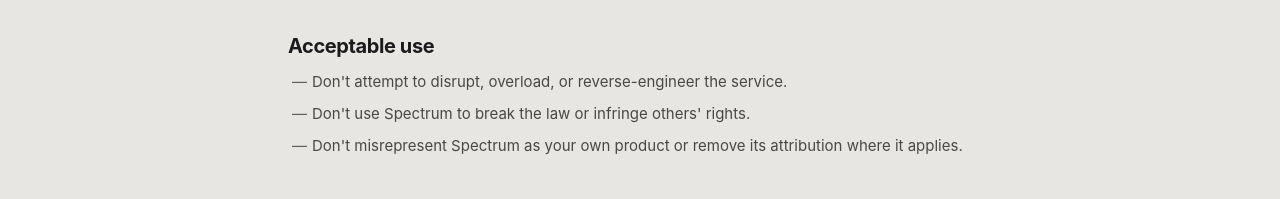
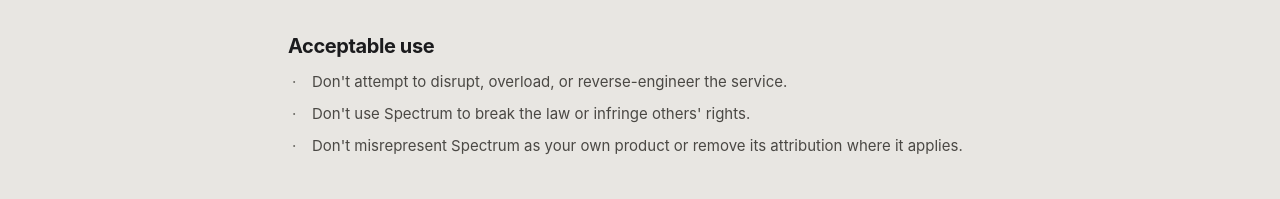
Before and after one commit to dominikkoenitzer/Spectrum, a Next.js app: page /terms in a window 1280 px wide. Shown: the part 469-668 px from the top of the page. Built offline with nearby package versions, Linux system fonts and the light colour scheme.

Commit message:
Use plain punctuation in place of the remaining em dashes

```diff
--- a/src/app/color-theory/ColorTheoryExperience.tsx
+++ b/src/app/color-theory/ColorTheoryExperience.tsx
@@ -153,7 +153,7 @@ const colors: ColorEntry[] = [
     ],
     brands: ['UPS', "Hershey's", 'Nespresso', 'Louis Vuitton', 'Timberland'],
     fact: "Brown doesn't exist on the visible spectrum. It's what the brain reads as dark, low-saturation orange, and changing its brightness context turns it back into 'orange.'" },
-  { name: 'Black', hex: '#111827', hue: '—',
+  { name: 'Black', hex: '#111827', hue: '',
     shades: ['#6B7280', '#374151', '#1F2937', '#111827', '#030712'],
     shadeNames: ['Gray', 'Charcoal', 'Graphite', 'Jet', 'Black'],
     complementary: { name: 'White', hex: '#FFFFFF' },
@@ -168,7 +168,7 @@ const colors: ColorEntry[] = [
     ],
     brands: ['Chanel', 'Nike', 'Apple', 'Adidas', 'Lamborghini'],
     fact: "The world's blackest material, Vantablack, absorbs 99.965% of light. After an artist bought exclusive rights, others retaliated with 'the world's pinkest paint.'" },
-  { name: 'White', hex: '#F8FAFC', hue: '—',
+  { name: 'White', hex: '#F8FAFC', hue: '',
     shades: ['#FFFFFF', '#F9FAFB', '#F3F4F6', '#E5E7EB', '#D1D5DB'],
     shadeNames: ['White', 'Snow', 'Pearl', 'Silver', 'Platinum'],
     complementary: { name: 'Black', hex: '#111827' },
@@ -183,7 +183,7 @@ const colors: ColorEntry[] = [
     ],
     brands: ['Apple', 'Tesla', 'Audi', 'Dove', 'Muji'],
     fact: "White light contains all colors at once. Newton proved it in 1666 by splitting sunlight through a prism into the full spectrum." },
-  { name: 'Gray', hex: '#6B7280', hue: '—',
+  { name: 'Gray', hex: '#6B7280', hue: '',
     shades: ['#F3F4F6', '#D1D5DB', '#9CA3AF', '#6B7280', '#374151', '#111827'],
     shadeNames: ['Light', 'Silver', 'Medium', 'Gray', 'Charcoal', 'Dark'],
     complementary: { name: 'Warm Amber', hex: '#D97706' },
@@ -355,7 +355,7 @@ export function ColorTheoryExperience() {
                 {/* meta */}
                 <div className="flex items-center justify-between font-mono text-[11px] uppercase tracking-wider sm:text-xs" style={{ color: t.muted }}>
                   <span>{String(idx + 1).padStart(2, '0')} / {String(colors.length).padStart(2, '0')}</span>
-                  <span>{c.hue !== '—' ? `Hue ${c.hue}` : 'Neutral'} · {c.hex}</span>
+                  <span>{c.hue !== '' ? `Hue ${c.hue}` : 'Neutral'} · {c.hex}</span>
                 </div>
 
                 {/* name: relaxed leading + descender padding so g/y clear the scale below */}
--- a/src/components/layout/LegalDoc.tsx
+++ b/src/components/layout/LegalDoc.tsx
@@ -37,7 +37,7 @@ export function LegalSection({ title, children }: { title: string; children: Rea
 
 export function LegalList({ children }: { children: ReactNode }) {
   return (
-    <ul className="ml-1 space-y-2 [&>li]:relative [&>li]:pl-5 [&>li]:before:absolute [&>li]:before:left-0 [&>li]:before:text-ink-3 [&>li]:before:content-['—']">
+    <ul className="ml-1 space-y-2 [&>li]:relative [&>li]:pl-5 [&>li]:before:absolute [&>li]:before:left-0 [&>li]:before:text-ink-3 [&>li]:before:content-['·']">
       {children}
     </ul>
   );
```
